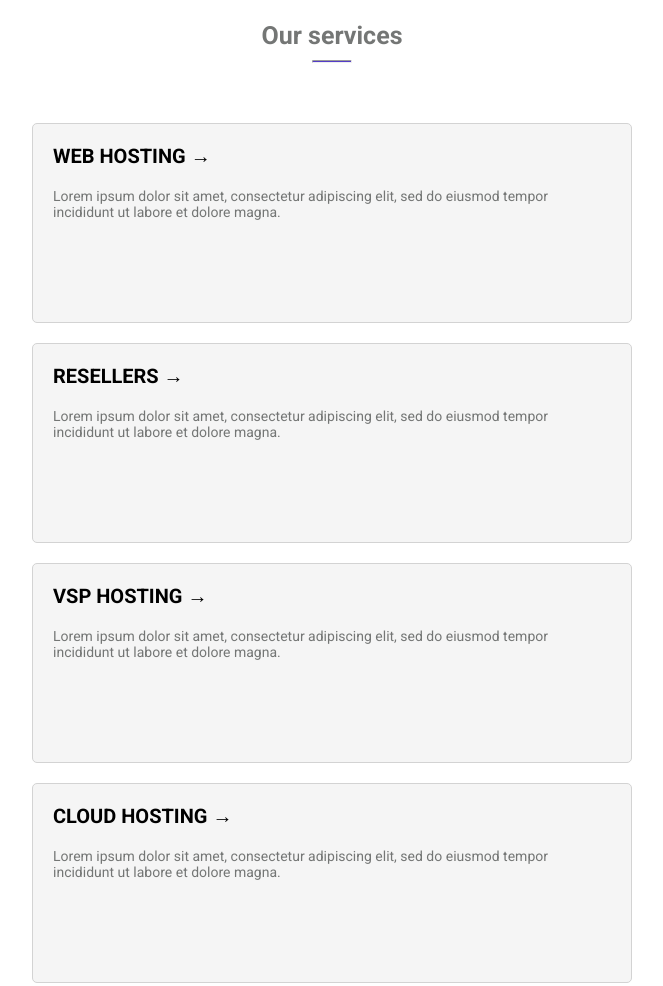
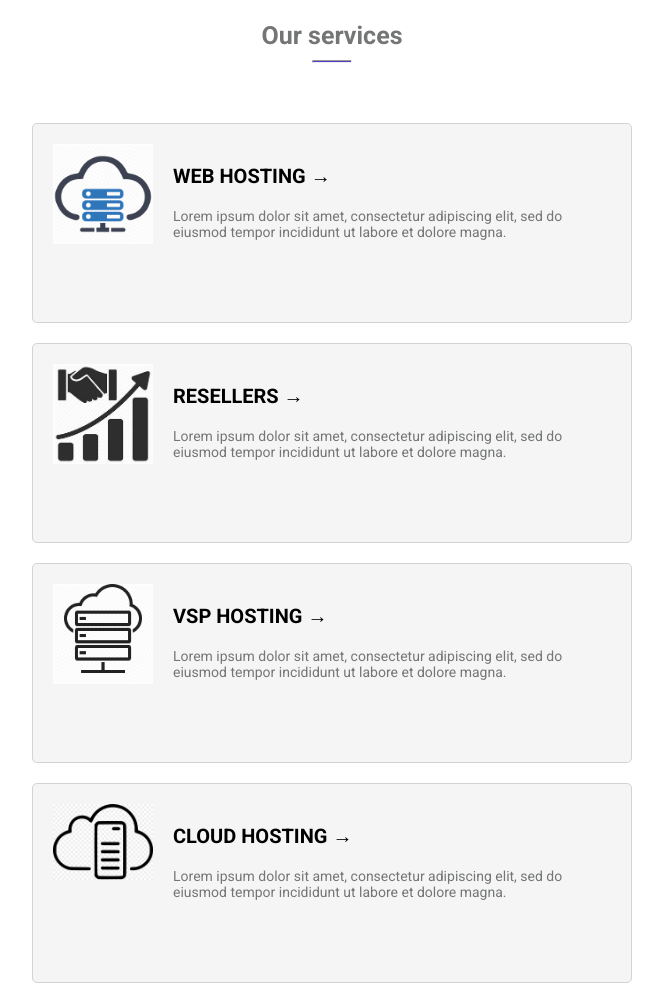
Before and after one commit to AMSpears/ThesisCodeChallenge, a plain HTML site: page index.html in a window 1280 px wide. Shown: the part 1040-2026 px from the top of the page, without its empty margins (308-971 px from the left). Drawn offline with Linux system fonts and the light colour scheme.

Commit message:
Add services assets

```diff
--- a/index.html
+++ b/index.html
@@ -49,22 +49,34 @@
             <hr>
             <div class= "services-container">
                 <div class ="services-item">
+                   <div><img src="./assets/web-hosting.jpg" alt="Web Hosting"></div>
+                   <div>
                         <h3> Web Hosting &rarr;</h3>
                         <p>Lorem ipsum dolor sit amet, consectetur adipiscing elit, sed do eiusmod tempor incididunt ut labore et dolore magna.</p>
                     </div>
+                </div>
                 <div class="services-item">
+                    <div><img src="./assets/resellers.jpeg" alt="Web Hosting"></div>
+                    <div>
                         <h3> Resellers &rarr;</h3>
                         <p>Lorem ipsum dolor sit amet, consectetur adipiscing elit, sed do eiusmod tempor incididunt ut labore et dolore
                         magna.</p>
                     </div>
+                </div>
                 <div class ="services-item">
+                    <div><img src="./assets/vps-hosting.jpg" alt="Web Hosting"></div>
+                    <div>
                         <h3> VSP Hosting &rarr;</h3>
                         <p>Lorem ipsum dolor sit amet, consectetur adipiscing elit, sed do eiusmod tempor incididunt ut labore et dolore magna.</p>
                     </div>
+                </div>
                 <div class="services-item">
+                     <div><img src="./assets/cloud-hosting.jpg" alt="Web Hosting"></div>
+                    <div>
                     <h3> Cloud Hosting &rarr;</h3>
                     <p>Lorem ipsum dolor sit amet, consectetur adipiscing elit, sed do eiusmod tempor incididunt ut labore et dolore
                         magna.</p>
+                    </div>
                 </div>
             </div>
             <div class = "services-cta-container">
--- a/style.css
+++ b/style.css
@@ -204,12 +204,20 @@ h1 span {
     padding: 30px;
 }
 
+
 .content .content-container .services-container .services-item {
     border: 1px solid #D3D3D3;
     border-radius: 5px;
     background-color: #F5F5F5;
     margin: 10px;
     width: inherit;
+    display: flex;
+    flex-direction: column;
+    padding:20px;
+}
+.content .content-container .services-container .services-item div img {
+    width: 100px;
+    height: inherit;
 }
 .content .content-container .services-container .services-item h3 {
     position: relative;
@@ -325,7 +333,9 @@ footer .footer-content-containter .footer-content ul li:first-of-type {
         margin: auto;
         width:700px;
     }
-
+    .content .content-container .services-container .services-item {
+        flex-direction: row;
+    }
     .content .content-container .services-cta-container {
         justify-content: space-around;
         margin: 0;
```
Also changed, not shown: assets/cloud-hosting.jpg (added), assets/resellers.jpeg (added), assets/vps-hosting.jpg (added), assets/web-hosting.jpg (added). Lines whose indentation alone changed are shown as unchanged.
